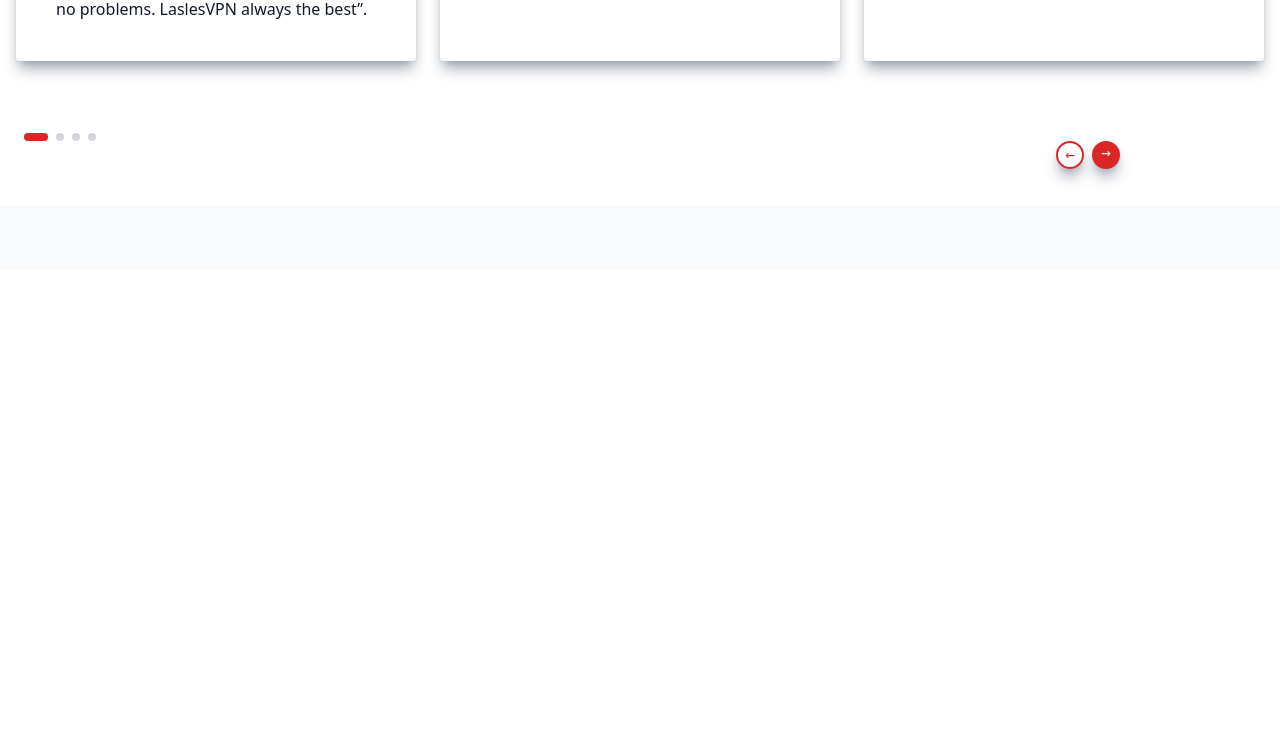
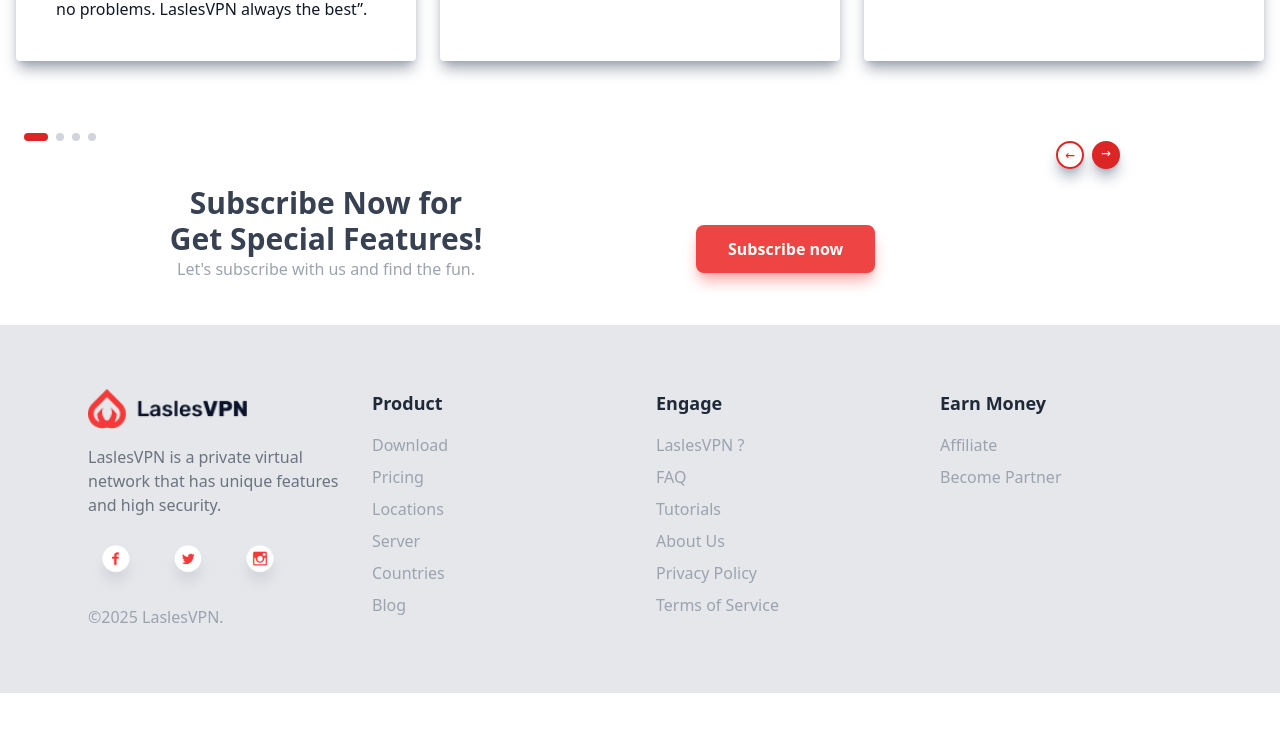
Before and after one commit to cynthia-stac/practice, a website built with Vite: page index.html in a window 1280 px wide. Shown: the part 2651-3382 px from the top of the page. Before the commit the page ends 2920 px from the top, so only its background shows below. Built offline with nearby package versions, Linux system fonts and the light colour scheme; files whose address does not match are found by name.

Commit message:
Done with the design cloning

```diff
--- a/index.html
+++ b/index.html
@@ -217,23 +217,89 @@
        </div>
 
        </div>
-       <!-- points -->
        <div class="mt-6 ml-6 relative">
-        <!-- left points -->
           <div class="flex gap-2 pt-12">
-            <p class="h-2 w-6 rounded-full bg-red-600"></p>
-            <p class="h-2 w-2 rounded-full bg-gray-300"></p>
-            <p class="h-2 w-2 rounded-full bg-gray-300"></p>
-            <p class="h-2 w-2 rounded-full bg-gray-300"></p>
+             <p class="h-2 w-6 rounded-full bg-red-600"></p>
+             <p class="h-2 w-2 rounded-full bg-gray-300"></p>
+             <p class="h-2 w-2 rounded-full bg-gray-300"></p>
+             <p class="h-2 w-2 rounded-full bg-gray-300"></p>
           </div>
-
-          <!-- Right arrows -->
           <div class="absolute gap-2 flex right-40">
              <p class="h-7 w-7 rounded-full border-2 border-red-600 text-red-600  font-mono text-center  shadow-lg shadow-gray-400">←</p>
              <p class="h-7 w-7 rounded-full bg-red-600 text-white text-center font-mono shadow-lg shadow-gray-400">→</p>
           </div>
      </div>
+     <div class="grid grid-cols-2 p-5 rounded-lg px-3 py-11">
+       <div class="text-center gap-y-10">
+         <h2 class="text-gray-700 font-extrabold text-3xl">Subscribe Now for <br> Get Special Features!</h2>
+         <p class="text-gray-400">Let's subscribe with us and find the fun.</p>
+       </div>
+       <div class="place-content-center ml-14">
+         <a href="#" class="self-start inline-block mt-8 px-8 py-3 bg-red-500 text-white rounded-lg shadow-lg shadow-red-300
+                hover:bg-red-600 hover:-translate-y-0.5 transformation hover:text-white transition font-semibold">Subscribe now</a>
+       </div>
+     </div>
+    <footer class="bg-gray-200 py-16">
+        <div class="max-w-6xl mx-auto px-6 grid grid-cols-1 md:grid-cols-4 gap-8">
+
+
+    <div>
+      <img src="./img/Logo.png" alt="LaslesVPN Logo" class="h-10 mb-4">
+      <p class="text-gray-500 mb-6">
+        LaslesVPN is a private virtual network that has unique features and high security.
+      </p>
+      <div></div>
+      <div class="flex space-x-4">
+        <a href="#"><img src="./img/Facebook.png" alt="Facebook" class="h-14 w-14"></a>
+        <a href="#"><img src="./img/Twitter.png" alt="Twitter" class="h-14 w-14"></a>
+        <a href="#"><img src="./img/Instagram.png" alt="Instagram" class="h-14 w-14"></a>
+      </div>
+      <div class="mt-2 text-start text-gray-400 flex align-start">
+         ©2025 LaslesVPN.
+      </div>
+    </div>
+
+
+    <div>
+      <h4 class="text-lg font-semibold text-gray-800 mb-4">Product</h4>
+      <ul class="space-y-2 text-gray-500">
+        <li><a href="#" class="hover:text-gray-600 text-gray-400">Download</a></li>
+        <li><a href="#" class="hover:text-gray-600 text-gray-400">Pricing</a></li>
+        <li><a href="#" class="hover:text-gray-600 text-gray-400">Locations</a></li>
+        <li><a href="#" class="hover:text-gray-600 text-gray-400">Server</a></li>
+        <li><a href="#" class="hover:text-gray-600 text-gray-400">Countries</a></li>
+        <li><a href="#" class="hover:text-gray-600 text-gray-400">Blog</a></li>
+      </ul>
+    </div>
+
+
+    <div>
+      <h4 class="text-lg font-semibold text-gray-800 mb-4">Engage</h4>
+      <ul class="space-y-2 text-gray-500">
+        <li><a href="#" class="hover:text-gray-600 text-gray-400">LaslesVPN ?</a></li>
+        <li><a href="#" class="hover:text-gray-600 text-gray-400">FAQ</a></li>
+        <li><a href="#" class="hover:text-gray-600 text-gray-400">Tutorials</a></li>
+        <li><a href="#" class="hover:text-gray-600 text-gray-400">About Us</a></li>
+        <li><a href="#" class="hover:text-gray-600 text-gray-400">Privacy Policy</a></li>
+        <li><a href="#" class="hover:text-gray-600 text-gray-400">Terms of Service</a></li>
+      </ul>
+    </div>
+
+
+    <div>
+      <h4 class="text-lg font-semibold text-gray-800 mb-4">Earn Money</h4>
+      <ul class="space-y-2 text-gray-500">
+        <li><a href="#" class="hover:text-gray-600 text-gray-400">Affiliate</a></li>
+        <li><a href="#" class="hover:text-gray-600 text-gray-400">Become Partner</a></li>
+      </ul>
+    </div>
+  </div>
+
+
+
+    </footer>
+
 
     <script type="module" src="/src/main.js"></script>
-  </body>
+ </body>
 </html>
```
